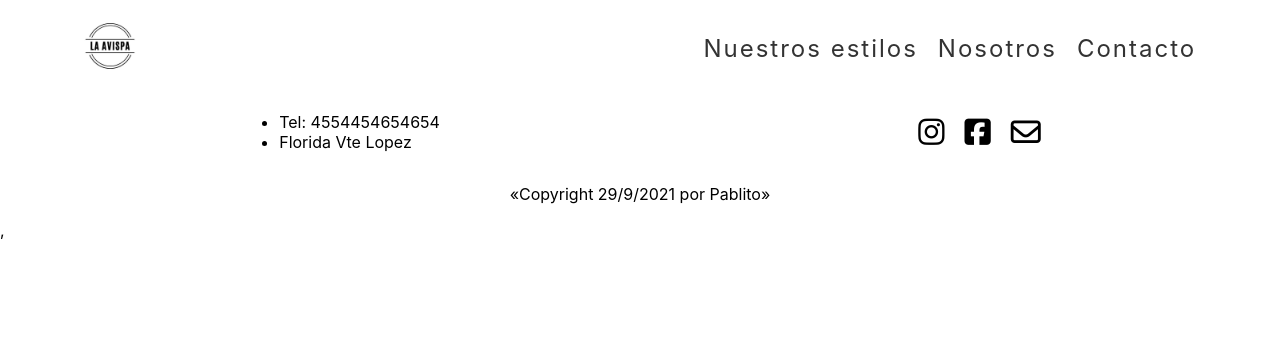
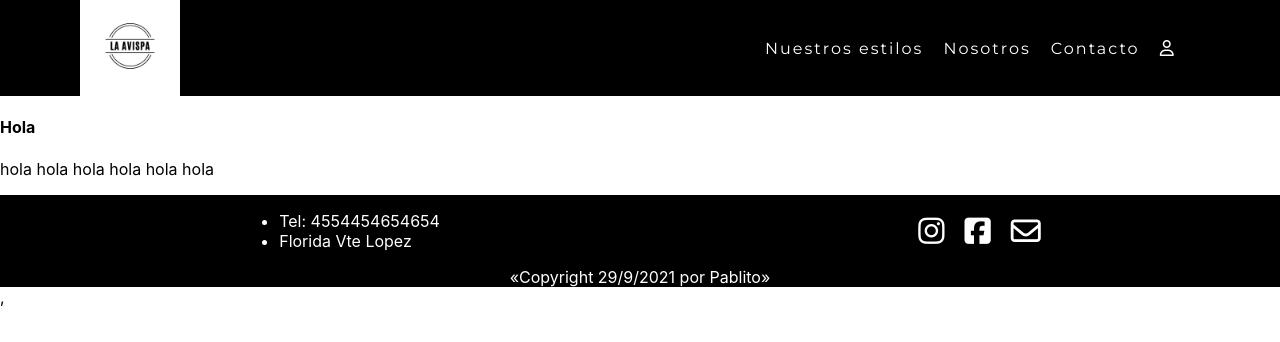
Before and after one commit to Pablito-1988/avispa_beer, a React (Create React App) app in the folder my-app/: page /login in a window 1280 px wide. Shown: the top 342 px of the page. Built offline with nearby package versions, Linux system fonts and the light colour scheme.

Commit message:
some changes

```diff
--- a/my-app/public/index.html
+++ b/my-app/public/index.html
@@ -9,6 +9,9 @@
       name="description"
       content="Web site created using create-react-app"
     />
+    <link rel="preconnect" href="https://fonts.googleapis.com">
+<link rel="preconnect" href="https://fonts.gstatic.com" crossorigin>
+<link href="https://fonts.googleapis.com/css2?family=Montserrat&display=swap" rel="stylesheet">
     <link rel="apple-touch-icon" href="%PUBLIC_URL%/logo192.png" />
     <!--
       manifest.json provides metadata used when your web app is installed on a
--- a/my-app/src/App.js
+++ b/my-app/src/App.js
@@ -4,6 +4,7 @@ import Main from './components/main/main';
 import Nosotros from './components/main/Nosotros/Nosotros';
 import Contacto from './components/main/Contacto/Contacto';
 import Estilos from './components/main/Estilos/Estilos';
+import Access from './components/login/login';
 
 import { Switch, Route } from 'react-router-dom'
 import './App.css';
@@ -16,14 +17,17 @@ function App() {
         <Route exact path='/'>
         {<Main/>}
         </Route>
-        <Route exact path='/nosotros'>
+        <Route  path='/nosotros'>
         {<Nosotros/>}
         </Route>
-        <Route exact path='/contacto'>
+        <Route  path='/contacto'>
         {<Contacto/>}
         </Route>
-        <Route exact path='/estilos'>
+        <Route  path='/estilos'>
         {<Estilos/>}
+        </Route>
+        <Route path='/login'>
+        {<Access/>}
         </Route>
       </Switch>
       <Footer/>
--- a/my-app/src/components/footer/footer.css
+++ b/my-app/src/components/footer/footer.css
@@ -6,18 +6,24 @@
     flex-direction: row;
     justify-content: space-around;
     align-items: center;
+    background-color: black;
 }
 
 .socialLinks{
     display: flex;
     gap: 20px;
     font-size: 30px;
-    color: black;
+    color: white;
 }
-
+li{
+    color: white;
+}
 .socialLinks a {
-    color: black;
+    color: white;
 }
 .copy{
     text-align: center;
+    margin: 0;
+    color: white;
+    background-color: black;
 }
--- a/my-app/src/components/header/header.css
+++ b/my-app/src/components/header/header.css
@@ -5,6 +5,7 @@
     width: 100%;
     height: 12vh;
     align-items: center;
+    background-color: black;
 }
 .logo{
     width: 20%;
@@ -14,12 +15,13 @@
     display: flex;
     justify-content: space-evenly;
     gap: 20px;
+    font-family: 'Montserrat', sans-serif;
   }
   .links a {
     letter-spacing: 2px;
     text-decoration: none;
-    color: #333;
-    font-size: 1.5rem;
+    color: white;
+    font-size: 1rem;
     position: relative;
   }
   .links a:after {
--- a/my-app/src/components/header/header.js
+++ b/my-app/src/components/header/header.js
@@ -13,6 +13,7 @@ function Header(){
                     <Link to ='/estilos'>Nuestros estilos</Link>
                     <Link to='/nosotros'>Nosotros</Link>
                     <Link to='/contacto'>Contacto</Link>
+                    <Link to='/login'><i class="far fa-user"></i></Link>
              </div>
          </header>
         </>
--- /dev/null
+++ b/my-app/src/components/login/login.css
@@ -0,0 +1,3 @@
+.container{
+    display: flex;
+}
--- /dev/null
+++ b/my-app/src/components/login/login.js
@@ -0,0 +1,12 @@
+import './login.css'
+
+function Access() {
+    return(
+        <div className='formContainer'>
+            <h4>Hola</h4>
+            <p>hola hola hola hola hola hola</p>
+        </div>
+    )
+}
+
+export default Access
--- a/my-app/src/components/main/main.css
+++ b/my-app/src/components/main/main.css
@@ -17,10 +17,11 @@
 .slider li {
     list-style: none;
     width: 100%;
+    height: 70vh;
 }
 .slider img{
     width: 100%;
-    height:84vh;
+    height:70vh;
     object-fit: cover;
 }
 
@@ -37,3 +38,27 @@
     80%{margin-left: -300%;}
     100%{margin-left: -300%;}
 }
+.mainInfoContainer{
+    display: flex;
+    width: 100%;
+    justify-content: center;
+    background-color: black;
+}
+.mainInfo{
+    background-color: black;
+    color: white;
+    width: 80%;
+    display: flex;
+    flex-direction: column;
+    align-items: center;
+    justify-content: space-around;
+    border: 5px solid white;
+    margin-top: 10px;
+    border-radius: 5px;
+    padding: 5px;
+
+}
+.mainInfoTitle{
+    font-size: 40px;
+    margin: 0;
+}
--- a/my-app/src/components/main/main.js
+++ b/my-app/src/components/main/main.js
@@ -17,6 +17,13 @@ function Main() {
                     </ul>
                 </div>
             </div>
+            <section className='mainInfoContainer'>
+                <div className='mainInfo'>
+                <h3 className='mainInfoTitle'> Titulo </h3>
+                <p className='mainText'>Lorem ipsum dolor sit amet, consectetur adipiscing elit, sed do eiusmod tempor incididunt ut labore et dolore magna aliqua. Ut enim ad minim veniam, quis nostrud exercitation ullamco laboris nisi ut aliquip ex ea commodo consequat. Duis aute irure dolor in reprehenderit in voluptate velit esse cillum dolore eu fugiat nulla pariatur. Excepteur sint occaecat cupidatat non proident, sunt in culpa qui officia deserunt mollit anim id est laborum.</p>
+                </div>
+            </section>
+
         </div>
     )
 }
```
Also changed, not shown: my-app/src/components/footer/footer.js (line endings or trailing spaces).
